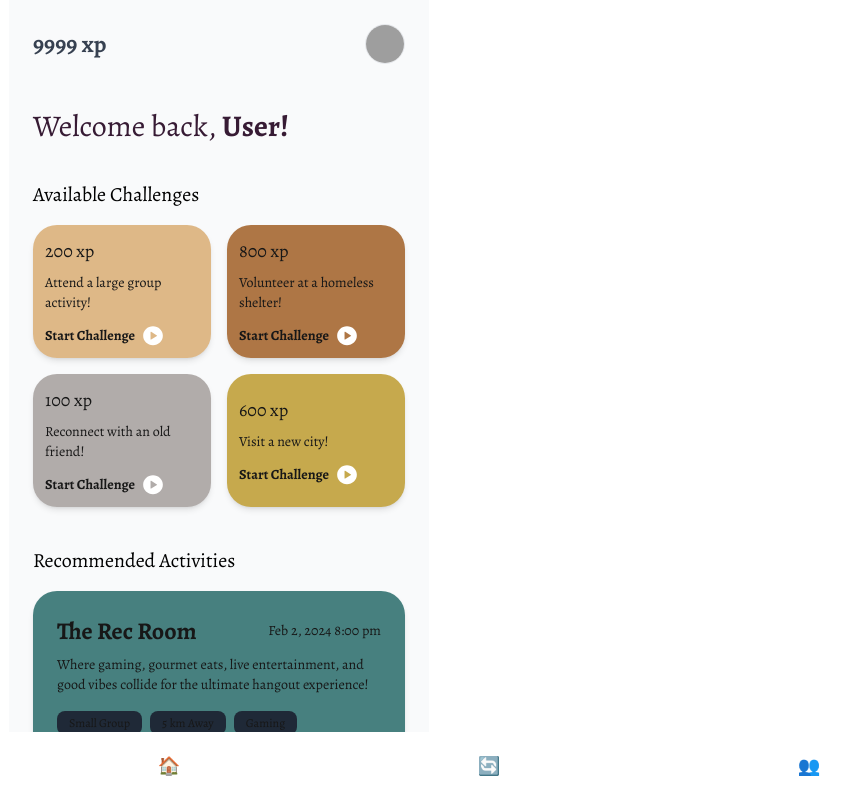
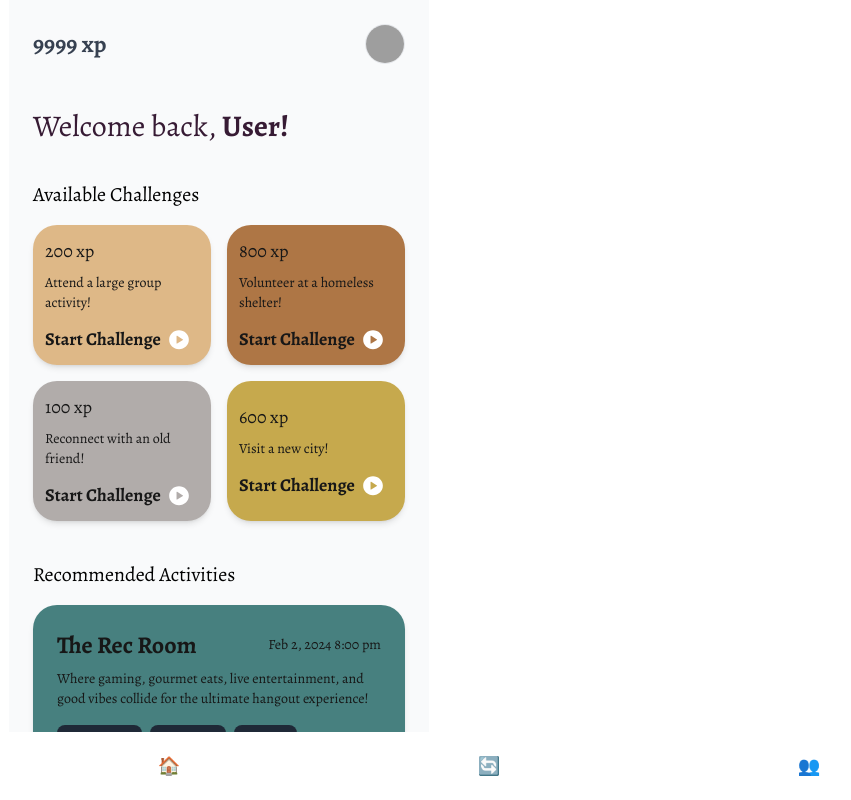
Before and after one commit to nwHacks93/nwHacks93-client, a Next.js app: page /app in a window 1280 px wide. Shown: the whole page, without its empty margins (421-1272 px from the left). Built offline with nearby package versions, Linux system fonts and the light colour scheme; no server answers; grey boxes are pictures that could not be loaded.

Commit message:
sign in redirect

```diff
--- a/src/app/app/page.tsx
+++ b/src/app/app/page.tsx
@@ -115,7 +115,7 @@ const DashboardPage: React.FC = () => {
                 <div>
                   <p className='text-lg'>{challenge.xp} xp</p>
                   <h3 className='font-medium text-sm mt-2'>{challenge.title}</h3>
-                  <button className='text-lg text-sm font-bold mt-3 flex items-center justify-between'>
+                  <button className='text-sm lg:text-lg font-bold mt-3 flex items-center justify-between'>
                     Start Challenge
                     <svg xmlns='http://www.w3.org/2000/svg' width='20' height='21' viewBox='0 0 15 16' fill='none' className='ml-2'>
                       <path
--- a/src/app/login/page.tsx
+++ b/src/app/login/page.tsx
@@ -1,6 +1,6 @@
 "use client";
-import React from "react";
-import { signInWithGoogle } from "@/lib/firestore/auth";
+import React, { useEffect } from "react";
+import { getUserDetails, signInWithGoogle } from "@/lib/firestore/auth";
 import { useRouter } from "next/navigation";
 
 const LoginPage: React.FC = () => {
@@ -13,6 +13,17 @@ const LoginPage: React.FC = () => {
       console.error("Error during OAuth login: ", error);
     }
   };
+
+  useEffect(() => {
+    const checkSignedIn = async () => {
+      const userDetails = await getUserDetails();
+      if (userDetails.email) {
+        router.push("/app");
+      }
+    };
+
+    checkSignedIn();
+  }, []);
 
   return (
     <div className='bg-pastel-blue flex items-center justify-center min-h-screen'>
```
Also changed, not shown: src/app/api/activities/route.ts (added).
